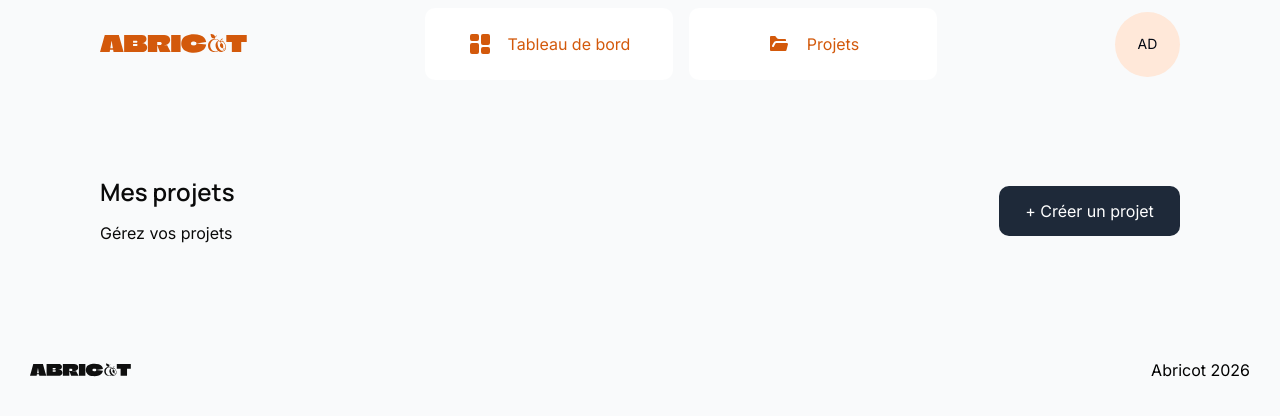
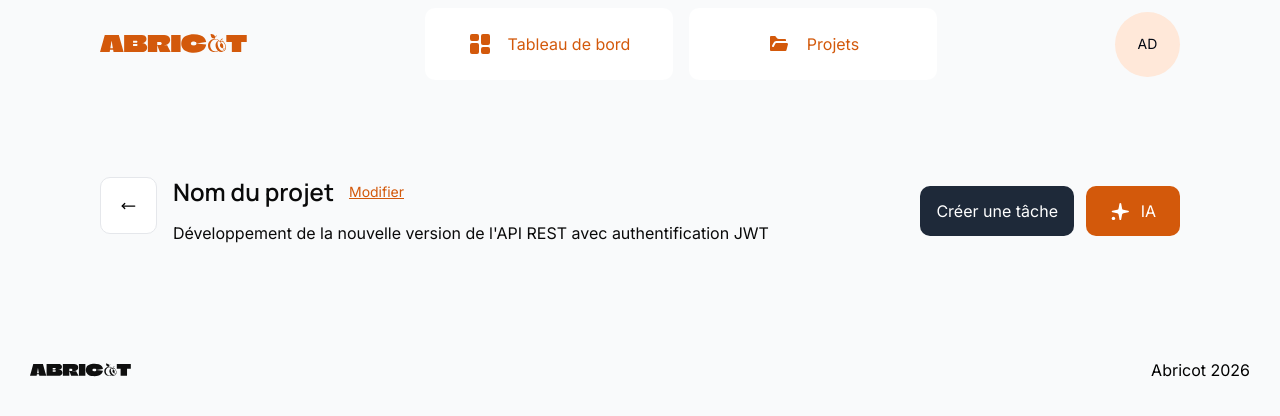
Before and after one commit to WillIsback/P11-Abricot, a Next.js app: page /projects/P10 in a window 1280 px wide. Shown: the top 416 px of the page. Built offline with nearby package versions, Linux system fonts and the light colour scheme.

Commit message:
feat: add ProjectBanner component and update Projet page with new banner and layout adjustments

```diff
--- a/src/app/(private)/projects/[slug]/page.tsx
+++ b/src/app/(private)/projects/[slug]/page.tsx
@@ -1,6 +1,6 @@
 import Menu from "@/components/Menu/Menu"
 import Footer from "@/components/Footer/Footer"
-import Banner from "@/components/ui/Banner"
+import ProjectBanner from "@/components/ui/ProjectBanner";
 import { notFound } from 'next/navigation'
 
 
@@ -13,10 +13,9 @@ export default async function Projet({ params }: { params: Promise<{ slug: strin
       <div className="w-360 m-auto mt-0">
         <Menu />
         <main className="px-25 py-22.25">
-          <Banner
-            title="Mes projets"
-            firstName="Alice"
-            lastName="Dupont"
+          <ProjectBanner
+            title="Nom du projet"
+            description="Développement de la nouvelle version de l'API REST avec authentification JWT"
           />
         </main>
         <Footer />
--- a/src/components/ui/CustomButton.tsx
+++ b/src/components/ui/CustomButton.tsx
@@ -23,6 +23,7 @@ export default function CustomButton ({
                 h-12.5
                 w-full
                 py-3.25
+                px-4
                 rounded-[10px]
                 ${pending
                     ? 'bg-white text-brand-dark border border-brand-dark'
--- /dev/null
+++ b/src/components/ui/IAButtonSquare.tsx
@@ -0,0 +1,23 @@
+import { Sparkles } from 'lucide-react';
+
+export default function IAButtonSquare ({}){
+    return (
+        <button className="
+        group
+        flex
+        items-center
+        justify-center
+        h-12.5
+        w-23.5
+        rounded-[10px]
+        bg-brand-dark
+        focus:bg-brand-light
+        gap-2.5
+        px-6
+        py-3.25
+        ">
+            <Sparkles width={21} height={21} fill="white" stroke='none' className="group-hover:fill-brand-dark group-hover:stroke-0 group-focus:fill-brand-dark group-focus:stroke-0"/>
+            <label className='body-m text-white group-focus:text-brand-dark group-hover:text-brand-dark'>IA</label>
+        </button>
+    )
+}
--- a/src/components/ui/ProjectBanner.tsx
+++ b/src/components/ui/ProjectBanner.tsx
@@ -1,4 +1,7 @@
 import CustomButton from "./CustomButton"
+import IAButtonSquare from "./IAButtonSquare";
+import CustomLink from "./CustomLink";
+import IconButton from "./IconButton";
 
 interface ProjectBannerProps {
   title: string;
@@ -10,17 +13,24 @@ export default function ProjectBanner (props: ProjectBannerProps){
 
   return (
     <section className="flex justify-between" aria-label="Banniere">
-      <div className="flex flex-col gap-3.5 justify-center">
-        <h4>{props.title}</h4>
-        <p>{props.description}</p>
+      <div className="flex gap-4">
+        <IconButton button="MoveLeft"/>
+        <div className="flex flex-col gap-3.5 justify-center">
+          <div className="flex justify-between w-57.75 items-center">
+            <h4>{props.title}</h4>
+            <CustomLink label='Modifier' link="#edit"/>
+          </div>
+          <p>{props.description}</p>
+        </div>
       </div>
-      <div className="flex items-center w-45.25">
+      <div className="flex items-center gap-3">
         <CustomButton
-          label="+ Créer un projet"
+          label="Créer une tâche"
           pending={false}
           disabled={false}
           buttonType="button"
         />
+        <IAButtonSquare />
       </div>
     </section>
   )
```
